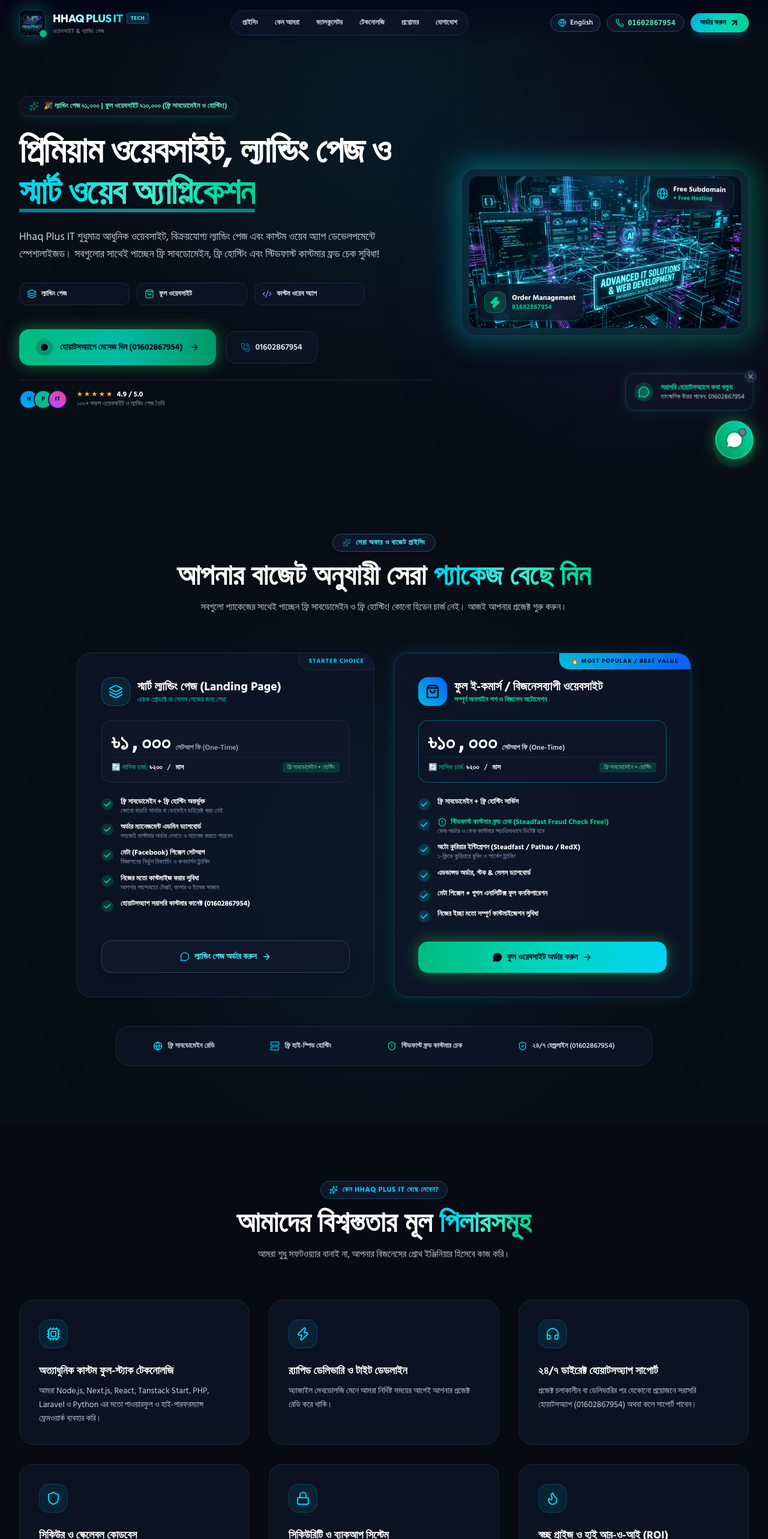
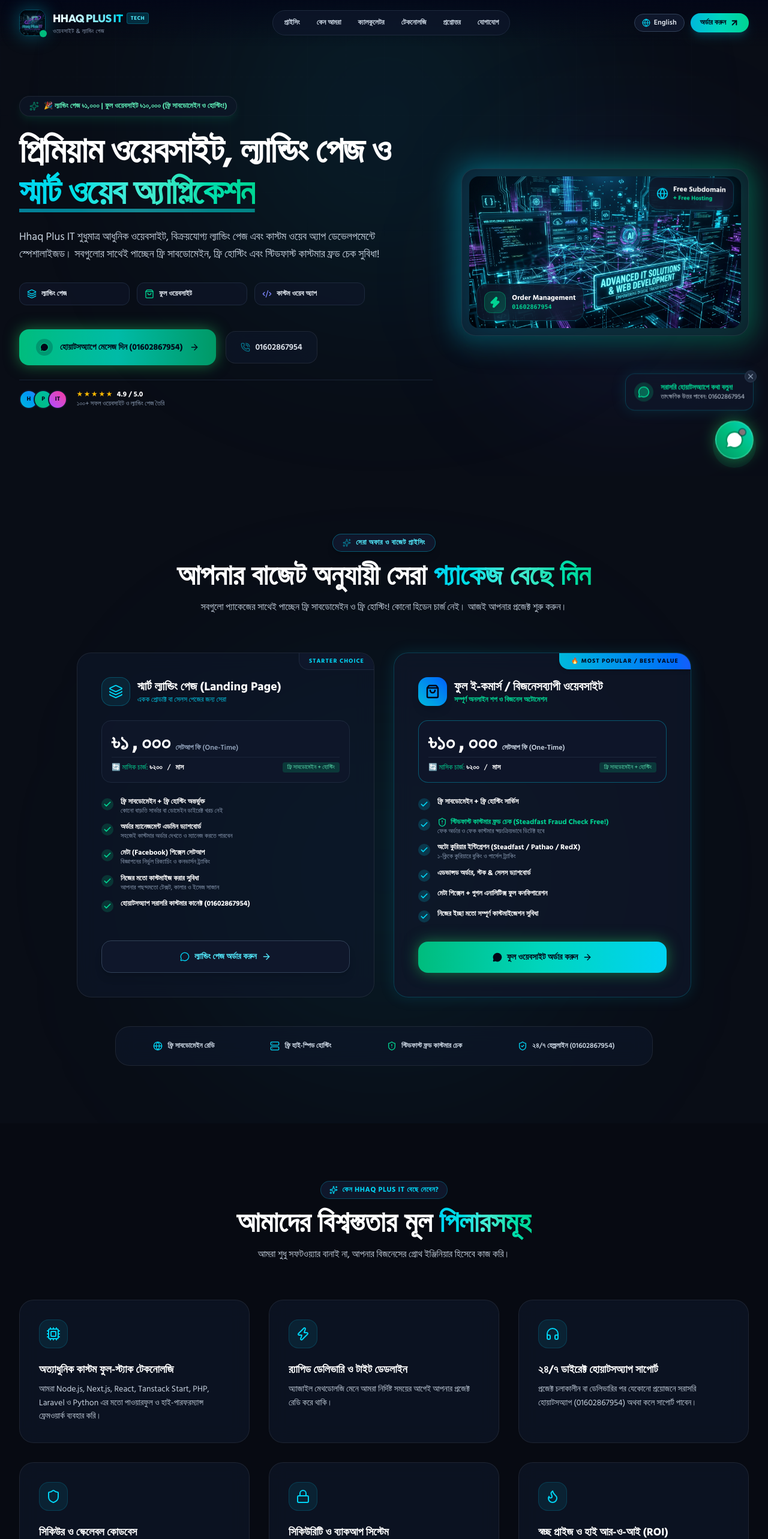
Before and after one commit to m-anwarulkarim/Haq-Plus-IT, a React (Vite) app: page / in a window 1280 px wide. Shown: the top 2566 px of the page at 60% size. Built offline with nearby package versions, Linux system fonts and the light colour scheme.

Commit message:
Show WhyUs cards 2 per row on mobile and remove call button from navbar

```diff
--- a/src/components/Navbar.tsx
+++ b/src/components/Navbar.tsx
@@ -1,5 +1,5 @@
 import React, { useState, useEffect } from 'react';
-import { Phone, Globe, Menu, X, ArrowUpRight, MessageCircle } from 'lucide-react';
+import { Globe, Menu, X, ArrowUpRight, MessageCircle } from 'lucide-react';
 import { useLanguage } from '../context/LanguageContext';
 
 export const Navbar: React.FC = () => {
@@ -23,10 +23,6 @@ export const Navbar: React.FC = () => {
     { href: '#faq', labelBn: 'প্রশ্নোত্তর', labelEn: 'FAQ' },
     { href: '#contact', labelBn: 'যোগাযোগ', labelEn: 'Contact' },
   ];
-
-  const handlePhoneClick = () => {
-    window.open('tel:01602867954', '_self');
-  };
 
   return (
     <header
@@ -92,15 +88,6 @@ export const Navbar: React.FC = () => {
               <span>{lang === 'bn' ? 'English' : 'বাংলা'}</span>
             </button>
 
-            {/* Direct Call Button */}
-            <button
-              onClick={handlePhoneClick}
-              className="flex items-center gap-1.5 px-3.5 py-1.5 rounded-full bg-slate-900/90 border border-slate-700 hover:border-emerald-500/60 text-xs font-semibold text-slate-200 hover:text-emerald-400 transition-all whitespace-nowrap"
-            >
-              <Phone className="w-3.5 h-3.5 text-emerald-400 animate-pulse" />
-              <span className="font-mono text-emerald-300">01602867954</span>
-            </button>
-
             {/* Get Quote / Order CTA */}
             <a
               href="#pricing"
@@ -119,14 +106,6 @@ export const Navbar: React.FC = () => {
             >
               {lang === 'bn' ? 'EN' : 'বাং'}
             </button>
-
-            <a
-              href="tel:01602867954"
-              className="md:hidden p-2 rounded-xl bg-slate-900 border border-emerald-500/40 text-emerald-400"
-              title="Call Hotline"
-            >
-              <Phone className="w-4 h-4 animate-pulse" />
-            </a>
 
             <button
               onClick={() => setMobileMenuOpen(!mobileMenuOpen)}
@@ -157,17 +136,6 @@ export const Navbar: React.FC = () => {
           </div>
 
           <div className="pt-3 border-t border-slate-800/80 flex flex-col gap-2.5">
-            <button
-              onClick={() => {
-                handlePhoneClick();
-                setMobileMenuOpen(false);
-              }}
-              className="w-full flex items-center justify-center gap-2 py-3 rounded-xl bg-slate-900 border border-emerald-500/40 text-emerald-400 font-mono font-bold text-sm"
-            >
-              <Phone className="w-4 h-4" />
-              <span>কল করুন: 01602867954</span>
-            </button>
-
             <a
               href="https://wa.me/8801602867954"
               target="_blank"
--- a/src/components/WhyUs.tsx
+++ b/src/components/WhyUs.tsx
@@ -74,24 +74,26 @@ export const WhyUs: React.FC = () => {
           </p>
         </div>
 
-        {/* Feature Grid */}
-        <div className="mt-16 grid grid-cols-1 md:grid-cols-2 lg:grid-cols-3 gap-8">
+        {/* Feature Grid - 2 CARDS PER ROW ON MOBILE */}
+        <div className="mt-12 sm:mt-16 grid grid-cols-2 lg:grid-cols-3 gap-3 sm:gap-6 lg:gap-8">
           {reasons.map((reason, index) => {
             const Icon = reason.icon;
             return (
               <div
                 key={index}
-                className="p-6 sm:p-8 rounded-3xl glass-panel hover:border-cyan-500/40 transition-all duration-300 hover:-translate-y-1 group border border-slate-800"
+                className="p-4 sm:p-6 lg:p-8 rounded-2xl sm:rounded-3xl glass-panel hover:border-cyan-500/40 transition-all duration-300 hover:-translate-y-1 group border border-slate-800 flex flex-col justify-between"
               >
-                <div className="w-12 h-12 rounded-2xl bg-cyan-500/10 border border-cyan-500/20 flex items-center justify-center text-cyan-400 mb-6 group-hover:scale-110 transition-transform">
-                  <Icon className="w-6 h-6" />
+                <div>
+                  <div className="w-9 h-9 sm:w-12 sm:h-12 rounded-xl sm:rounded-2xl bg-cyan-500/10 border border-cyan-500/20 flex items-center justify-center text-cyan-400 mb-3 sm:mb-6 group-hover:scale-110 transition-transform">
+                    <Icon className="w-4 h-4 sm:w-6 sm:h-6" />
+                  </div>
+                  <h3 className="text-xs sm:text-base lg:text-lg font-bold text-white group-hover:text-cyan-300 transition-colors mb-1.5 sm:mb-2 leading-snug">
+                    {t(reason.titleBn, reason.titleEn)}
+                  </h3>
+                  <p className="text-[10px] sm:text-xs lg:text-sm text-slate-300 leading-normal sm:leading-relaxed">
+                    {t(reason.descBn, reason.descEn)}
+                  </p>
                 </div>
-                <h3 className="text-lg font-bold text-white group-hover:text-cyan-300 transition-colors mb-2">
-                  {t(reason.titleBn, reason.titleEn)}
-                </h3>
-                <p className="text-xs sm:text-sm text-slate-300 leading-relaxed">
-                  {t(reason.descBn, reason.descEn)}
-                </p>
               </div>
             );
           })}
```
Also changed, not shown: logo.jpg (deleted).
